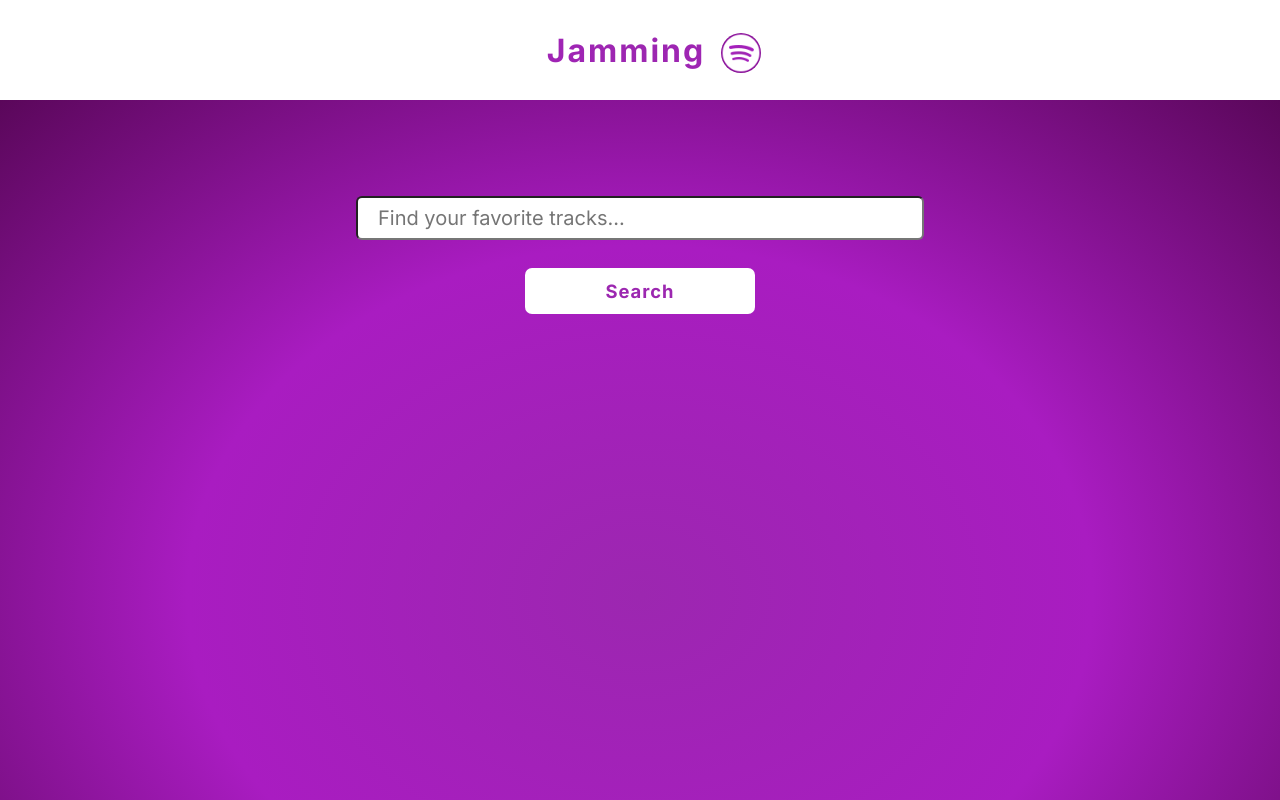
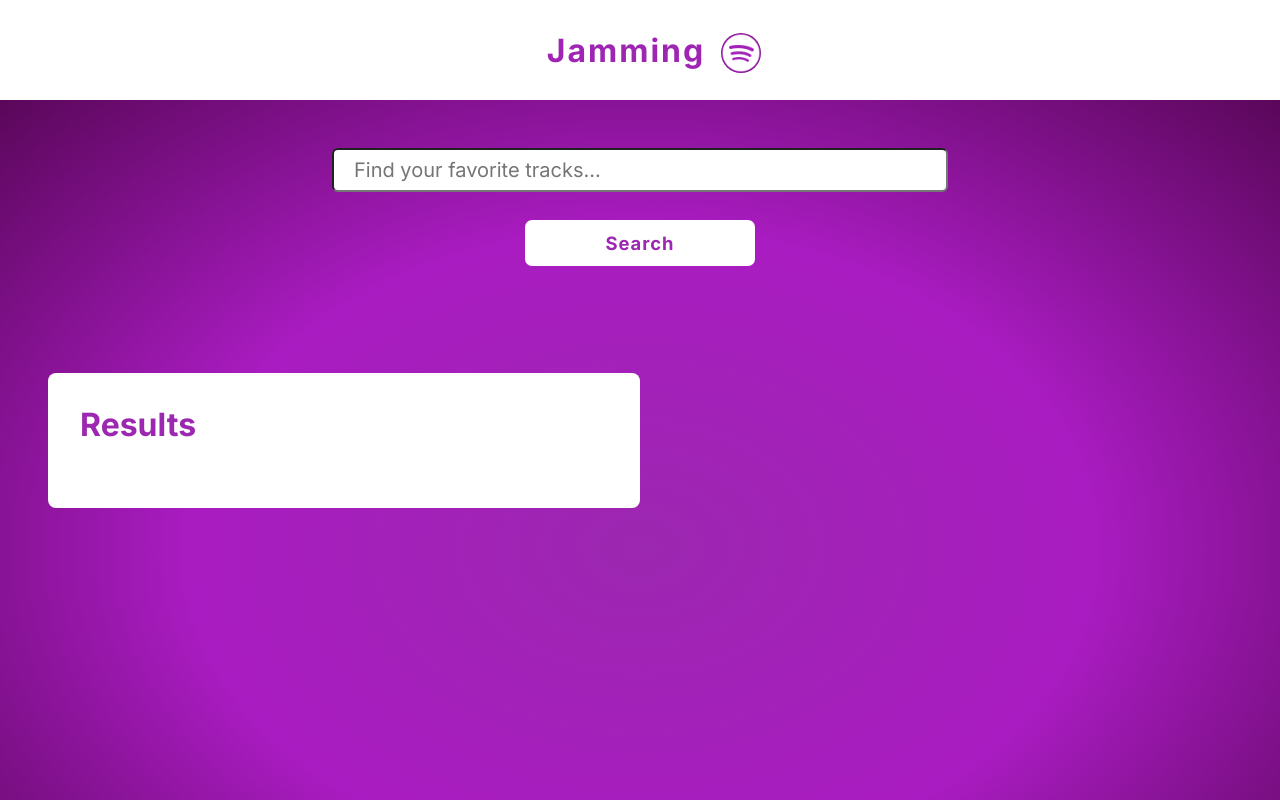
Before and after one commit to yasirw212/jamming, a React (Vite) app: page / in a window 1280 px wide. Shown: the top 800 px of the page. Built offline with nearby package versions, Linux system fonts and the light colour scheme.

Commit message:
Created component to hold search results and allow you to add them into a playlist array

```diff
--- a/package.json
+++ b/package.json
@@ -11,6 +11,10 @@
     "preview": "vite preview"
   },
   "dependencies": {
+    "@emotion/react": "^11.11.1",
+    "@emotion/styled": "^11.11.0",
+    "@mui/icons-material": "^5.11.16",
+    "@mui/material": "^5.13.5",
     "react": "^18.2.0",
     "react-dom": "^18.2.0",
     "react-icons": "^4.9.0"
--- a/src/App.jsx
+++ b/src/App.jsx
@@ -4,6 +4,8 @@ import SearchBar from './components/searchbar/SearchBar'
 import React from 'react'
 import { SpotifyContext } from './context/context'
 import Spotify from './utils/spotify'
+import SearchResults from './components/searchresults/SearchResults'
+import TracksContainer from './containers/trackscontainer/TracksContainer'
 
 function App() {
   const {onChange, term} = React.useContext(SpotifyContext)
@@ -13,8 +15,9 @@ function App() {
         <header>
           <Navbar />
         </header>
-        <main className='background__gradient' style={{height: '100vh'}} >
+        <main className='background__gradient' >
           <SearchBar searchTracks={Spotify.search} onChange={onChange} term={term} />
+          <TracksContainer />
         </main>
     </div>
   )
--- a/src/components/searchbar/SearchBar.jsx
+++ b/src/components/searchbar/SearchBar.jsx
@@ -3,11 +3,22 @@ import './styles.css'
 import { SpotifyContext } from '../../context/context'
 
 const SearchBar = ({searchTracks, }) => {
-  const {term, onChange} = React.useContext(SpotifyContext);
+  const {term, onChange, searchResults, getResults} = React.useContext(SpotifyContext);
 
-  const search = React.useCallback(() => {
-    searchTracks(term);
+  const search = React.useCallback(async () => {
+    let results = await searchTracks(term);
+    let arr = []
+
+    await results.items.map(result => {
+      const {album, artists, name} = result
+      arr.push({album: album.name, name: name, artist: artists[0].name, inPlayList: false})
+    })
+    getResults(arr)
   }, [searchTracks, term]);
+
+  React.useEffect(() => {
+    console.log(searchResults)
+  },[searchResults])
 
   const handleTermChange = React.useCallback((event) => {
     onChange(event);
--- a/src/components/searchresults/SearchResults.jsx
+++ b/src/components/searchresults/SearchResults.jsx
@@ -1,8 +1,20 @@
 import React from 'react'
+import { SpotifyContext } from '../../context/context'
+import './styles.css'
+import { IconButton } from '@mui/material'
+import { Add } from '@mui/icons-material'
+import Tracklist from '../tracklist/Tracklist'
 
 const SearchResults = () => {
+  const {searchResults, addToPlaylist} = React.useContext(SpotifyContext)
+
   return (
-    <div>SearchResults</div>
+    <div className='search-results-container' >
+      <h1>Results</h1>
+      <div className="results">
+        <Tracklist tracks={searchResults} />
+      </div>
+    </div>
   )
 }
 
--- /dev/null
+++ b/src/components/searchresults/styles.css
@@ -0,0 +1,27 @@
+
+
+.search-results-container {
+    background: #fff;
+    border-radius: 8px;
+    padding: 2rem 2rem;
+    color: #9C27B0;
+    max-height: 750px;
+    overflow-y: scroll;
+}
+
+.results {
+    margin-top: 2rem;
+}
+
+.track-card-component {
+    display: flex;
+    align-items: center;
+    justify-content: space-between;
+    padding-bottom: 1.5rem;
+    border-bottom: 1px solid #9C27B0;
+    margin-top: 1rem;
+}
+
+.subtext {
+    margin-top: .5rem;
+}
--- a/src/components/track/Track.jsx
+++ b/src/components/track/Track.jsx
@@ -1,8 +1,29 @@
 import React from 'react'
+import { SpotifyContext } from '../../context/context'
+import { Add } from '@mui/icons-material'
+import { HorizontalRule } from '@mui/icons-material'
+import { IconButton } from '@mui/material'
 
-const Track = () => {
+const Track = ({track, name, artist, album, inPlayList}) => {
+  const {addToPlaylist, removeFromPlaylist} = React.useContext(SpotifyContext)
+
   return (
-    <div>Track</div>
+    <div className='track-card-component'>
+        <div className="text">
+          <h3 className='title'>{name}</h3>
+          <p className='subtext'>{`${artist} | ${album}`}</p>
+        </div>
+        {
+          inPlayList ?
+          <IconButton onClick={() => removeFromPlaylist(track)} >
+            <HorizontalRule />
+          </IconButton>
+          :
+          <IconButton onClick={() => addToPlaylist(track)} >
+            <Add />
+          </IconButton>
+        }
+    </div>
   )
 }
 
--- a/src/components/tracklist/Tracklist.jsx
+++ b/src/components/tracklist/Tracklist.jsx
@@ -1,8 +1,11 @@
 import React from 'react'
+import Track from '../track/Track'
 
-const Tracklist = () => {
+const Tracklist = ({tracks}) => {
   return (
-    <div>Tracklist</div>
+    <div>
+      {tracks.map(track => <Track  track={track} name={track.name} artist={track.artist} album={track.album} inPlayList={track.inPlayList} />)}
+    </div>
   )
 }
 
--- /dev/null
+++ b/src/containers/trackscontainer/TracksContainer.jsx
@@ -0,0 +1,13 @@
+import React from 'react'
+import SearchResults from '../../components/searchresults/SearchResults'
+import './styles.css'
+
+const TracksContainer = () => {
+  return (
+    <div className='tracks-container'>
+        <SearchResults />
+    </div>
+  )
+}
+
+export default TracksContainer
--- /dev/null
+++ b/src/containers/trackscontainer/styles.css
@@ -0,0 +1,13 @@
+
+.tracks-container {
+    display: grid;
+    grid-template: auto / repeat(2, 1fr);
+    margin-top: 5em;
+    padding-bottom: 5em;
+}
+
+@media only screen and (max-width: 768px) {
+    .tracks-container {
+        grid-template: auto auto / repeat(1, 1fr);
+    }
+}
--- a/src/context/context.jsx
+++ b/src/context/context.jsx
@@ -5,14 +5,34 @@ const SpotifyContext = React.createContext()
 function SpotifyContextProvider(props){
     const [accessToken, setAccessToken] = React.useState('')
     const [term, setTerm] = React.useState('')
+    const [searchResults, setSearchResults] = React.useState([])
+    const [playlist, setPlaylist] = React.useState([])
 
     const onChange = (e) => {
         setTerm(prev => e.target.value)
         console.log(e.target.value)
       }
 
+    const getResults = (results) => {
+        setSearchResults(prev => results)
+    }
+
+    const addToPlaylist = (track) => {
+        track.inPlaylist = true
+        setPlaylist(prev => [...prev, track])
+        console.log(playlist)
+    }
+
+    const removeFromPlaylist = (track) => {
+        track.inPlaylist = false
+        let arr = searchResults
+        let index = arr.findIndex(item => item.name == track.name)
+        arr.splice(index, 1)
+        setSearchResults(prev => arr)
+    }
+
     return (
-        <SpotifyContext.Provider value={{onChange: onChange, term: term}}>
+        <SpotifyContext.Provider value={{onChange: onChange, term: term, searchResults: searchResults, getResults: getResults, addToPlaylist: addToPlaylist, removeFromPlaylist: removeFromPlaylist }}>
             {props.children}
         </SpotifyContext.Provider>
     )
--- a/src/styles/styles.css
+++ b/src/styles/styles.css
@@ -30,12 +30,13 @@
 }
 
 main {
-    /* width: 100vw; */
-    padding: 4.5em 3em;
+    height: 100%;
+    min-height: 100vh;
+    padding: 4.5em 3em ;
 }
 
 @media only screen and (min-width: 992px) {
     main {
-        padding: 6em;
+        padding: 3em;
     }
 }
--- a/src/utils/spotify.jsx
+++ b/src/utils/spotify.jsx
@@ -55,10 +55,9 @@ const Spotify = {
             })
             if(response.ok){
                 const jsonResponse = await response.json()
-                console.log(jsonResponse)
-                return jsonResponse
-                // accessToken = jsonResponse
-                // return accessToken
+                // console.log(jsonResponse.tracks)
+                return jsonResponse.tracks
+
             }
         } catch (error) {
             console.log(error)
```
Also changed, not shown: 1 other file (tests, documents, lock files or other folders).
